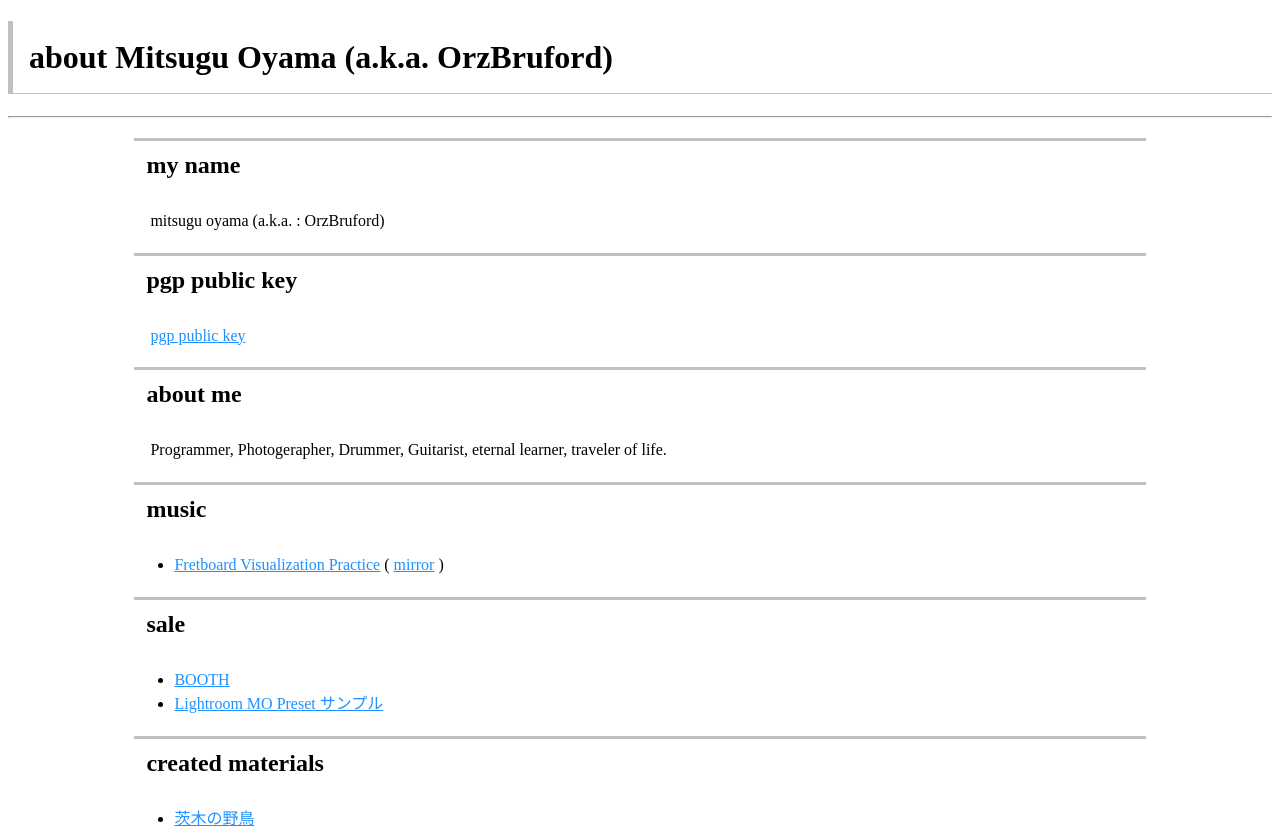
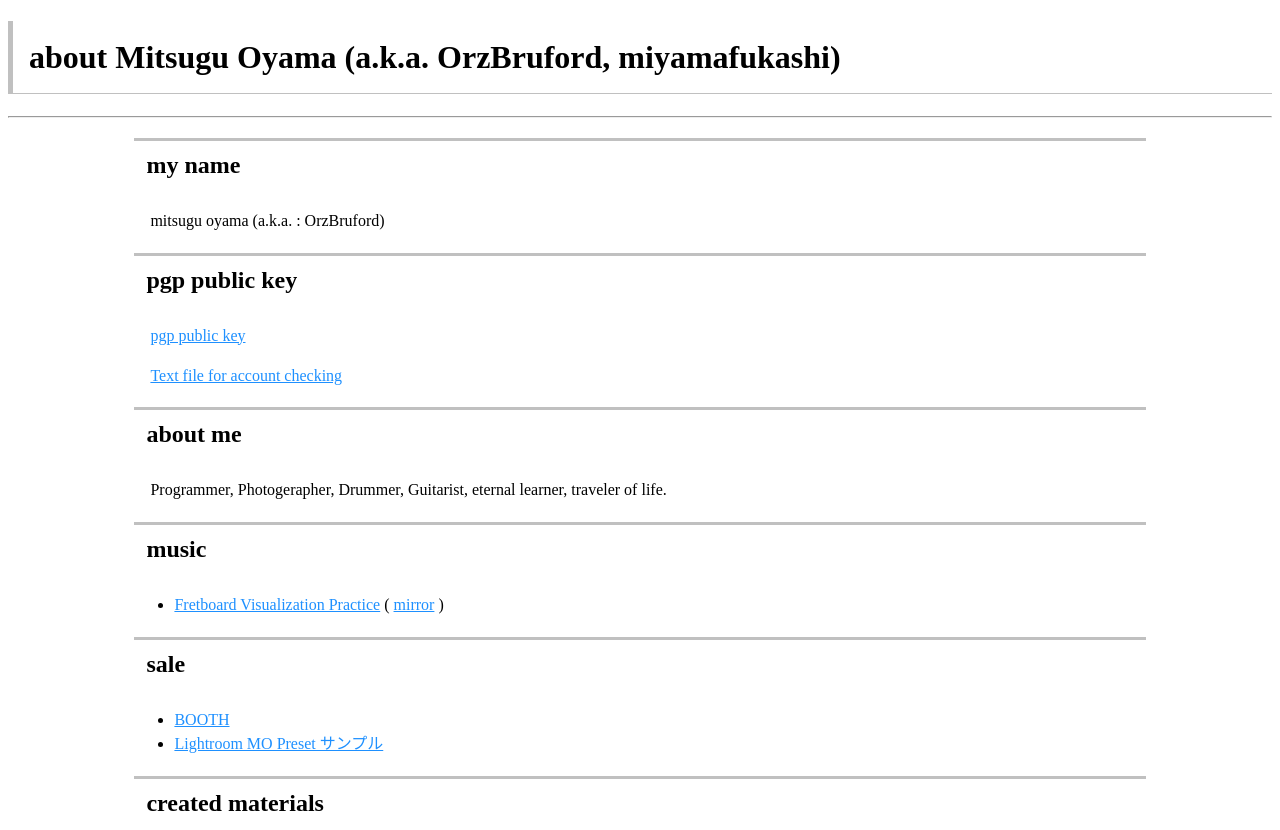
Before and after one commit to orzbruford/orzbruford, a plain HTML site: page index.html in a window 1280 px wide. Shown: the top 830 px of the page. Drawn offline with Linux system fonts and the light colour scheme.

Commit message:
modify some text

```diff
--- a/index.html
+++ b/index.html
@@ -26,14 +26,15 @@
 	<link rel="stylesheet" type="text/css" href="index.css">
 </head>
 <body>
-	<h1>about Mitsugu Oyama (a.k.a. OrzBruford)</h1>
+	<h1>about Mitsugu Oyama (a.k.a. OrzBruford, miyamafukashi)</h1>
 	<hr class="clear">
 	<div id="contents">
 		<h2 id="my_name">my name</h2>
 		<p>mitsugu oyama (a.k.a. : OrzBruford)</p>
 
 		<h2 id="pgp_public_key">pgp public key</h2>
-		<p><a href="public_key.asc">pgp public key</a></p>
+		<p><a href="public_key.asc" target="_blank">pgp public key</a></p>
+		<p><a href="account.txt" target="_blank">Text file for account checking</a></p>
 
 		<h2 id="about_me">about me</h2>
 		<p>Programmer, Photogerapher, Drummer, Guitarist, eternal learner, traveler of life.</p>
```
Also changed, not shown: account.txt (added).
